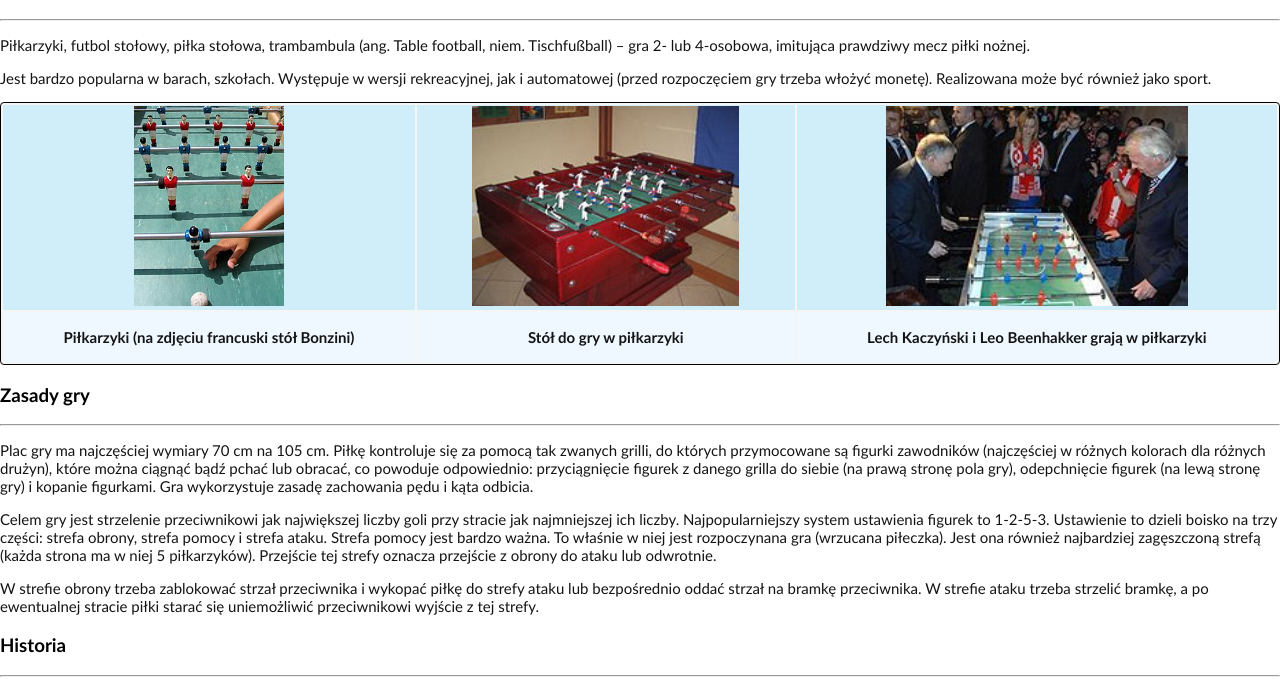
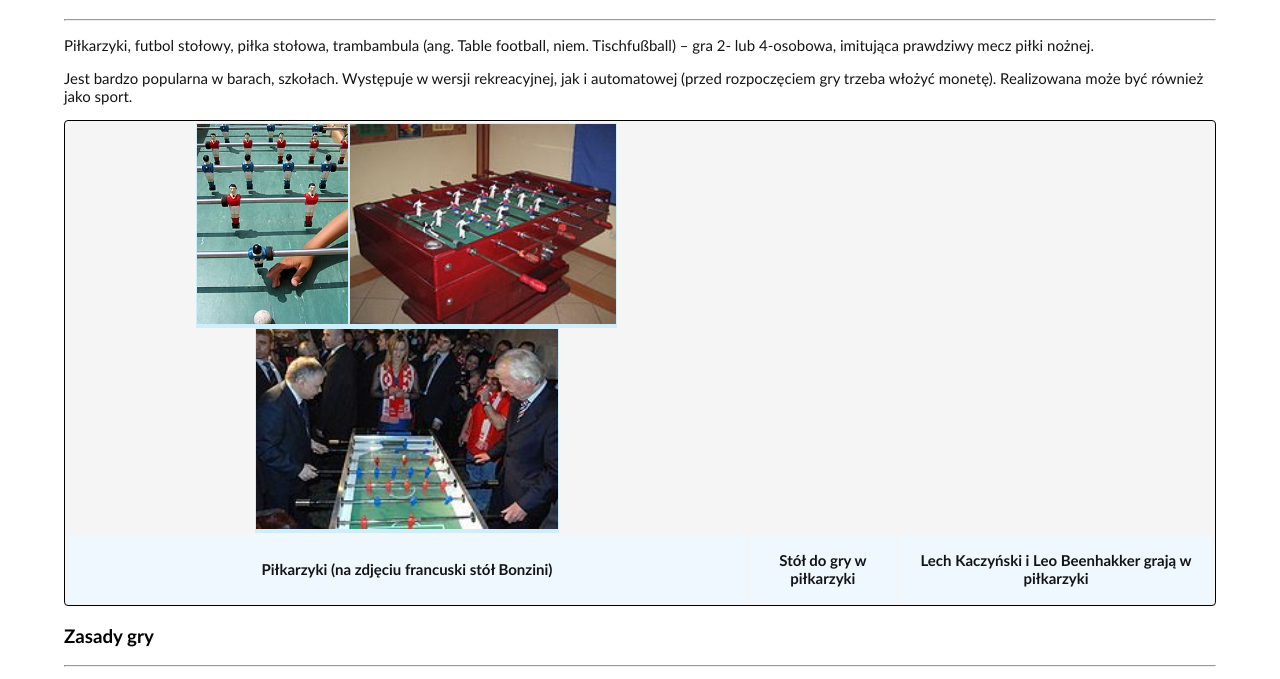
Before and after one commit to numbersanalyst/pilkarzyki, a plain HTML site: page index.html in a window 1280 px wide. Shown: the part 63-742 px from the top of the page. Drawn offline with Linux system fonts and the light colour scheme.

Commit message:
Better scaling

```diff
--- a/styles/style.css
+++ b/styles/style.css
@@ -1,8 +1,12 @@
 body {
     max-width: 1500px;
-    margin-left: auto;
-    margin-right: auto;
+    margin-left: 5%;
+    margin-right: 5%;
     font-family: Calibri;
+}
+
+td {
+    display: inline-block;
 }
 
 p {
```
